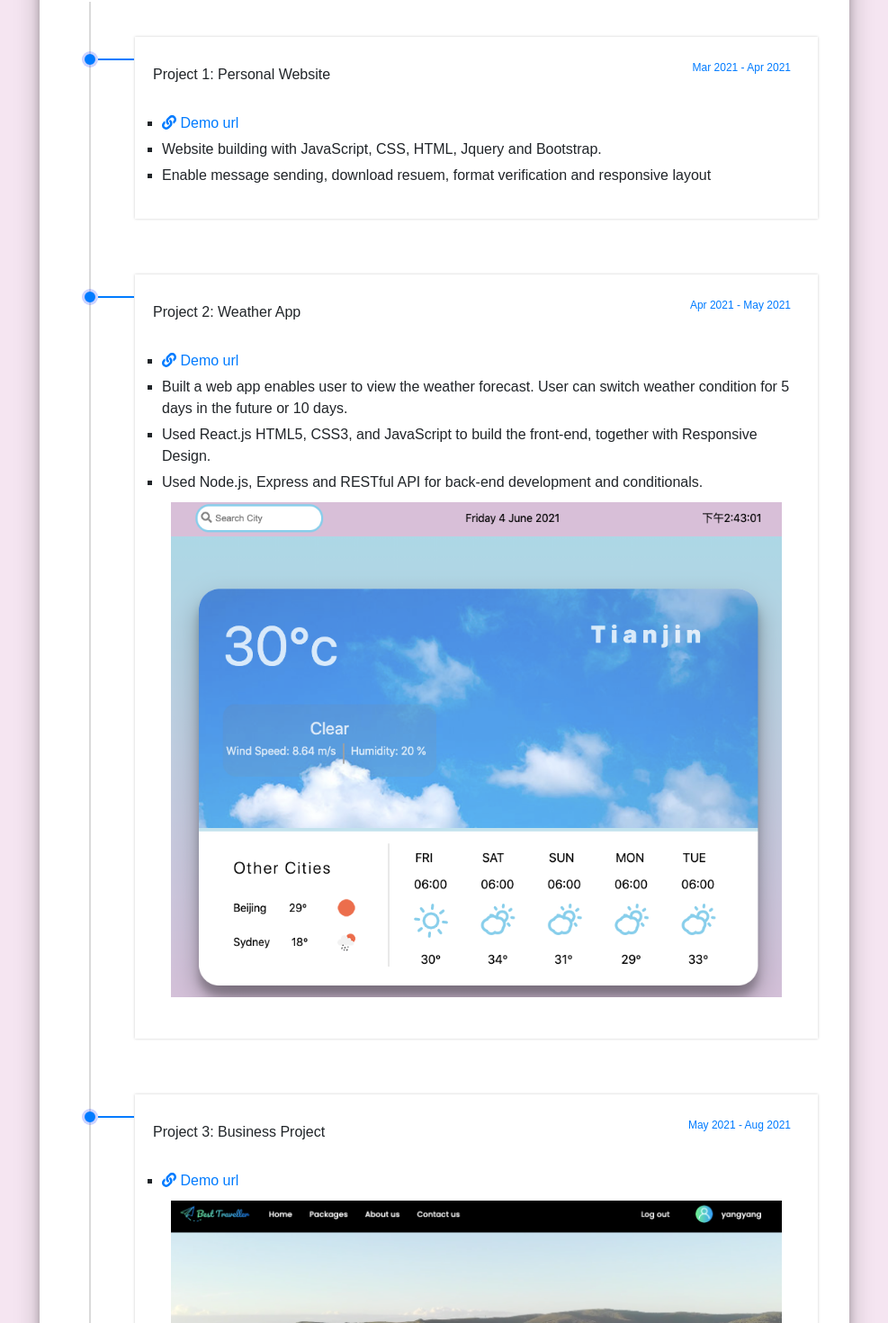
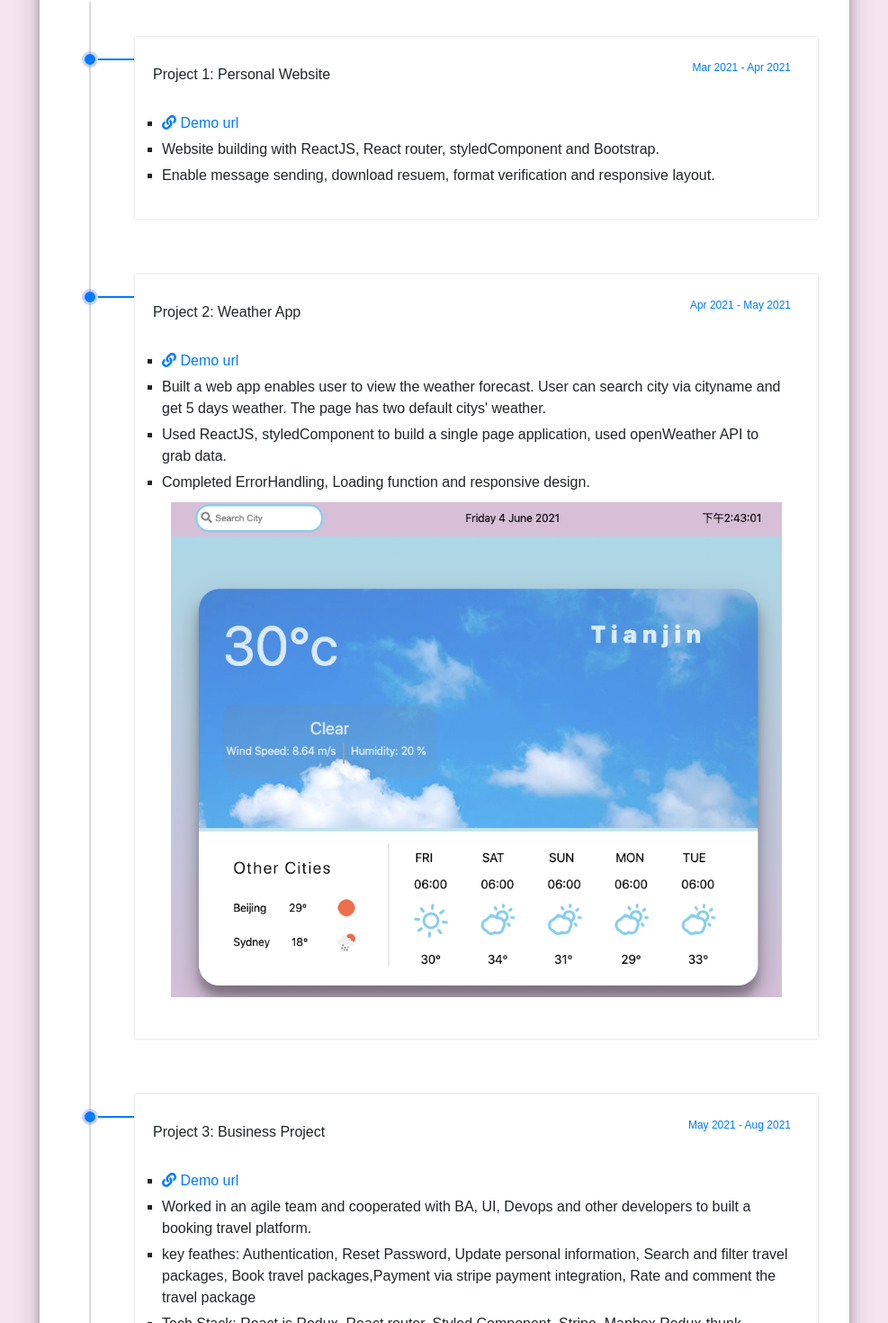
Before and after one commit to YangLiu0327/project1, a React (Create React App) app: page /resume in a window 1280 px wide. Shown: the part 210-1680 px from the top of the page at 90% size, without its empty margins (146-1133 px from the left). Built offline with nearby package versions, Linux system fonts and the light colour scheme.

Commit message:
change context in reseume

```diff
--- a/src/pages/ResumePage/index.js
+++ b/src/pages/ResumePage/index.js
@@ -23,9 +23,9 @@ const ResumePage = () => {
                                 <Text>
                                     <ul>
                                         <LiItem><a href=" "><FontAwesomeIcon icon={faLink} /> Demo url</a></LiItem>
-                                        <LiItem>Website building with JavaScript, CSS, HTML, Jquery and Bootstrap.
+                                        <LiItem>Website building with ReactJS, React router, styledComponent and Bootstrap.
                                         </LiItem>
-                                        <LiItem>Enable message sending, download resuem, format verification and responsive layout
+                                        <LiItem>Enable message sending, download resuem, format verification and responsive layout.
                                         </LiItem>
                                     </ul>
                                 </Text>
@@ -41,13 +41,11 @@ const ResumePage = () => {
                                         <LiItem><a href=" "><FontAwesomeIcon icon={faLink} /> Demo url</a></LiItem>
                                         <LiItem>
                                             Built a web app enables user to view the weather forecast.
-                                            User can switch weather condition for 5 days in the future or 10 days.
+                                            User can search city via cityname and get 5 days weather. The page has two default citys' weather.
                                     </LiItem>
-                                        <LiItem>Used React.js HTML5, CSS3, and JavaScript to build the front-end,
-                                            together with Responsive Design.</LiItem>
-                                        <LiItem>Used Node.js, Express and RESTful API for back-end
-                                            development and conditionals.
-                                   </LiItem>
+                                        <LiItem>Used ReactJS, styledComponent to build a single page application,
+                                            used openWeather API to grab data.</LiItem>
+                                         <LiItem>Completed ErrorHandling, Loading function and responsive design.</LiItem>
                                     </ul>
                                       <Img src={weatherUrl} />
                                 </Text>
@@ -61,6 +59,13 @@ const ResumePage = () => {
                                 <Text>
                                     <ul>
                                     <LiItem><a href="http://bestravellers.com/"><FontAwesomeIcon icon={faLink} /> Demo url</a></LiItem>
+                                    <LiItem>Worked in an agile team and cooperated with BA, UI, Devops and other developers to built a booking travel platform.</LiItem>
+                                    <LiItem>key feathes: Authentication, Reset Password, Update personal information, Search and filter travel packages,
+                                    Book travel packages,Payment via stripe payment integration, Rate and comment the travel package
+                                    </LiItem>
+                                    <LiItem>Tech Stack: React.js Redux, React router, Styled Component, Stripe, Mapbox,Redux-thunk,
+                                    Express, Express-validator, Jsonwebtoken, Mongoose
+                                    </LiItem>
                                     <Img src={projectUrl} />
                                     </ul>
                                 </Text>
--- a/src/pages/WorkPage/index.js
+++ b/src/pages/WorkPage/index.js
@@ -40,26 +40,26 @@ class WorkPage extends Component {
                 <Skill>
                     <SKillItem>
                         <ListMedia ><FontAwesomeIcon icon={faReact} /></ListMedia >
-                        <Liststyle>HTML5, CSS3, Sass/Less, JavaScript, ES6, Bootstrap, Material
-                    Design, Reactjs, Redux, Styled-components, RxJS, Typescript, React, Router,
-                    jQuery, Responsive Web Design, Storybook
+                        <Liststyle><strong>Front-end:</strong> HTML, CSS3, Sass/Less, JavaScript, ES6, Bootstrap, Material
+                    Design, Reactjs, Redux, Styled-components, Typescript, Router, Webpack, NPM
+                    Responsive Web Design, Storybook
                         </Liststyle>
                     </SKillItem>
                     <SKillItem>
                         <ListMedia ><FontAwesomeIcon icon={faJava} /></ListMedia >
-                        <Liststyle>Nodejs, Express, Java, Python, npm, webpack, Docker, LoopBack</Liststyle>
+                        <Liststyle><strong>Back-end:</strong> Node.js, Express.js, Java, MongoDB, JWT Token, Joi,  </Liststyle>
+                    </SKillItem>
+                    <SKillItem>
+                        <ListMedia ><FontAwesomeIcon icon={faCloud} /></ListMedia >
+                        <Liststyle><strong>Cloud Services:</strong> AWS EC2, S3, ECS, Lambda, Route 53, Docker, Azure, Netlify</Liststyle>
+                    </SKillItem>
+                    <SKillItem>
+                        <ListMedia ><FontAwesomeIcon icon={faTools} /></ListMedia >
+                        <Liststyle><strong>Develop Tools:</strong> Git, Bitbucket, JIRA, Kanban, Postman, Chrome DevTool, SourceTree </Liststyle>
                     </SKillItem>
                     <SKillItem>
                         <ListMedia ><FontAwesomeIcon icon={faDatabase} /></ListMedia >
-                        <Liststyle>SQL, NoSQL, MySQL, MongoDB</Liststyle>
-                    </SKillItem>
-                    <SKillItem>
-                        <ListMedia ><FontAwesomeIcon icon={faCloud} /></ListMedia >
-                        <Liststyle>AWS EC2, S3, ECS, CloudFront, Cognito, Lambda, Route 53, Docker, Azure</Liststyle>
-                    </SKillItem>
-                    <SKillItem>
-                        <ListMedia ><FontAwesomeIcon icon={faTools} /></ListMedia >
-                        <Liststyle>Git, Rollup, Bitbucket, JIRA, Chrome DevTool, Slack, SourceTree </Liststyle>
+                        <Liststyle><strong>Other:</strong> Agile, Scrum, Kanban, Jest, RESTful APIs, SEO, Google Analytics </Liststyle>
                     </SKillItem>
                 </Skill>
             </Right>
```
